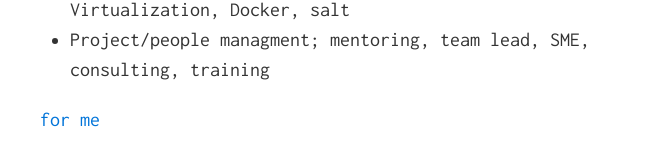
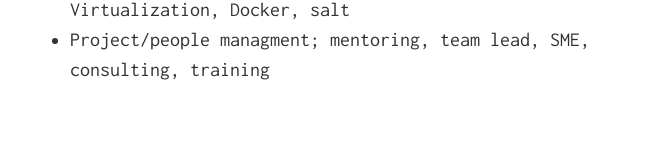
Before and after one commit to alrawi/alrawi.github.io, a Jekyll site: the page built from index.md, in a window 1280 px wide and 900 px high, scrolled down 3160 px. Shown: the part 665-831 px from the top of the window, without its empty margins (300-970 px from the left). Built offline with Jekyll 4.4.1, drawn with Linux system fonts in a browser that asks for light colours.

Commit message:
Update index.md

```diff
--- a/index.md
+++ b/index.md
@@ -67,7 +67,3 @@ Additionally, I am investigating malware threats affecting IoT, mobile apps, and
 - Design and architcture; software and infrastructure
 - System engineering and administration; Linux, Virtualization, Docker, salt
 - Project/people managment; mentoring, team lead, SME, consulting, training
-
-
-
-[for me](/static/AssTities.vcf)
```
